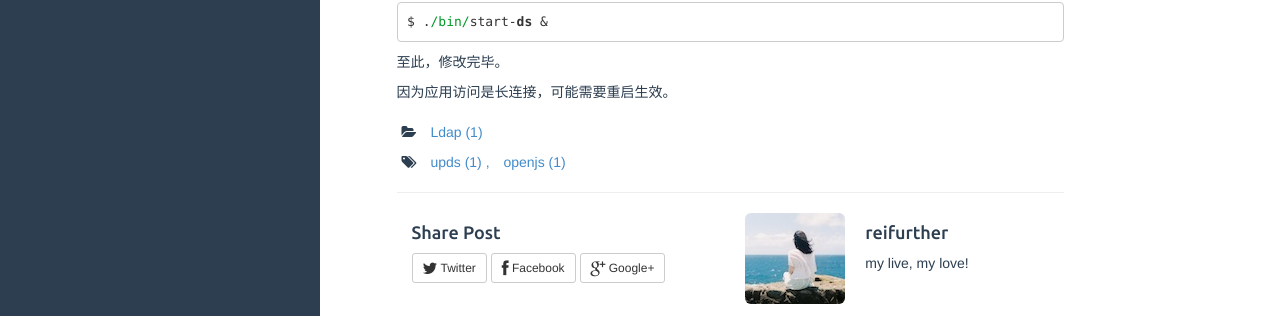
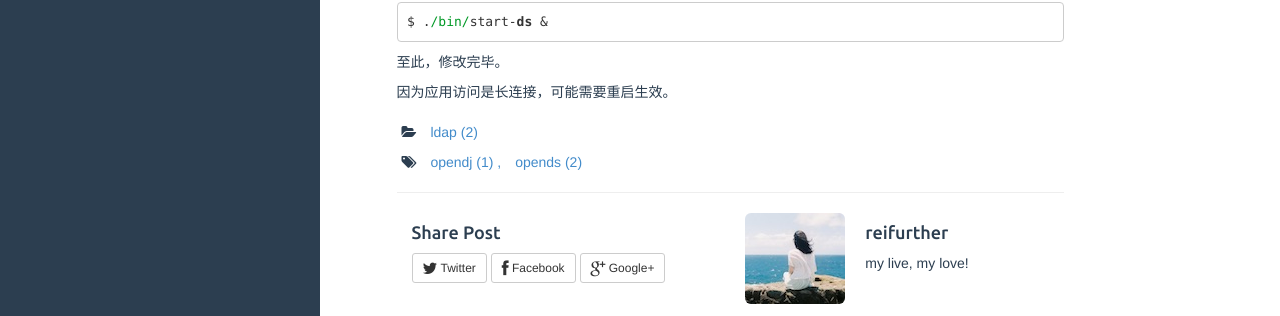
Before and after one commit to reifurther/reifurther.github.io, a Jekyll site: the page built from _posts/2016-06-01-how-to-reset-the-Directory-Manager-password.md, in a window 1280 px wide and 1293 px high. Shown: the part 810-1126 px from the top of the window. Built offline with Jekyll 4.4.1, drawn with Linux system fonts in a browser that asks for light colours.

Commit message:
modify catagories

```diff
--- a/_posts/2016-06-01-how-to-reset-the-Directory-Manager-password.md
+++ b/_posts/2016-06-01-how-to-reset-the-Directory-Manager-password.md
@@ -1,8 +1,8 @@
 ---
 layout: post
 title: "How to reset the cn=Directory Manager's password"
-categories: [Ldap]
-tags: [upds, openjs]
+categories: [ldap]
+tags: [opendj, opends]
 description: 在OpenDJ、OpenDS或OUD中有时需要修改管理员密码，或者忘记需要重置。
 ---
 
```
Also changed, not shown: _posts/2014-05-16-opends-in-suse.md (+2 -2 lines).
